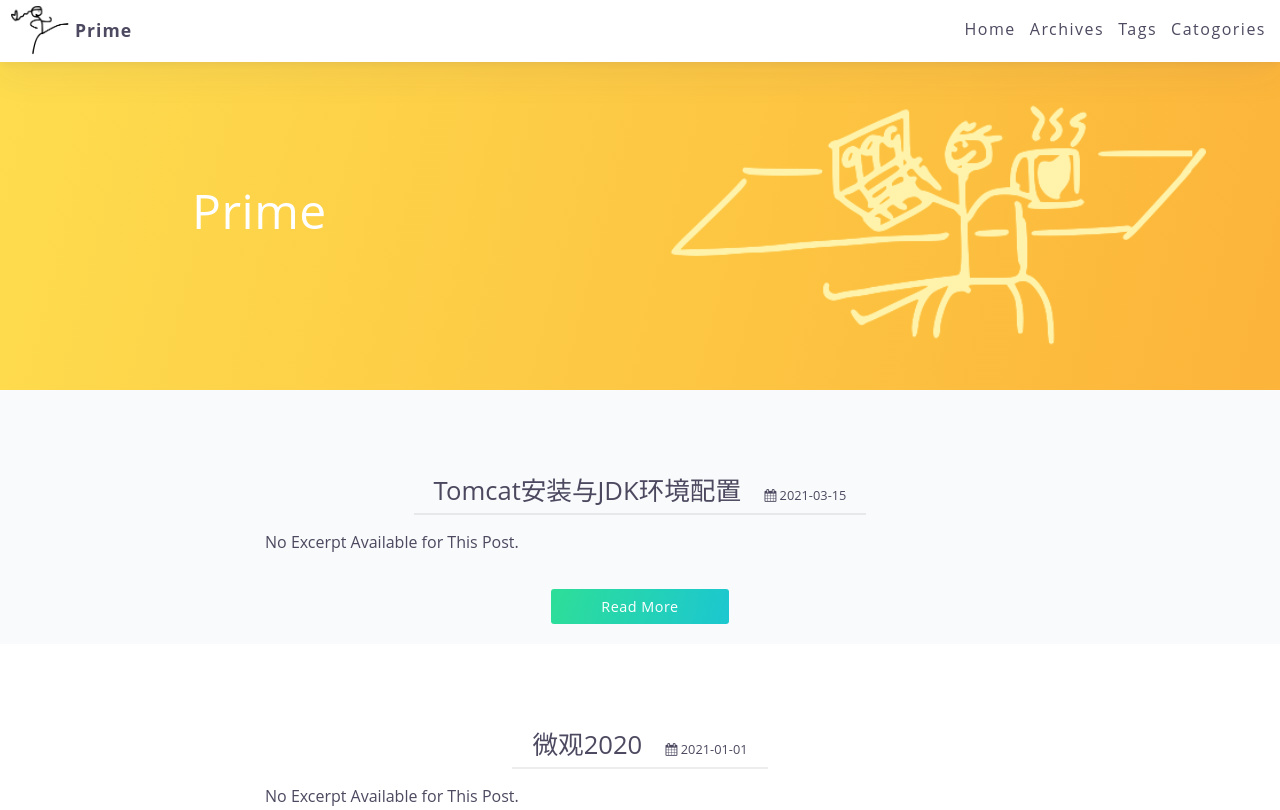
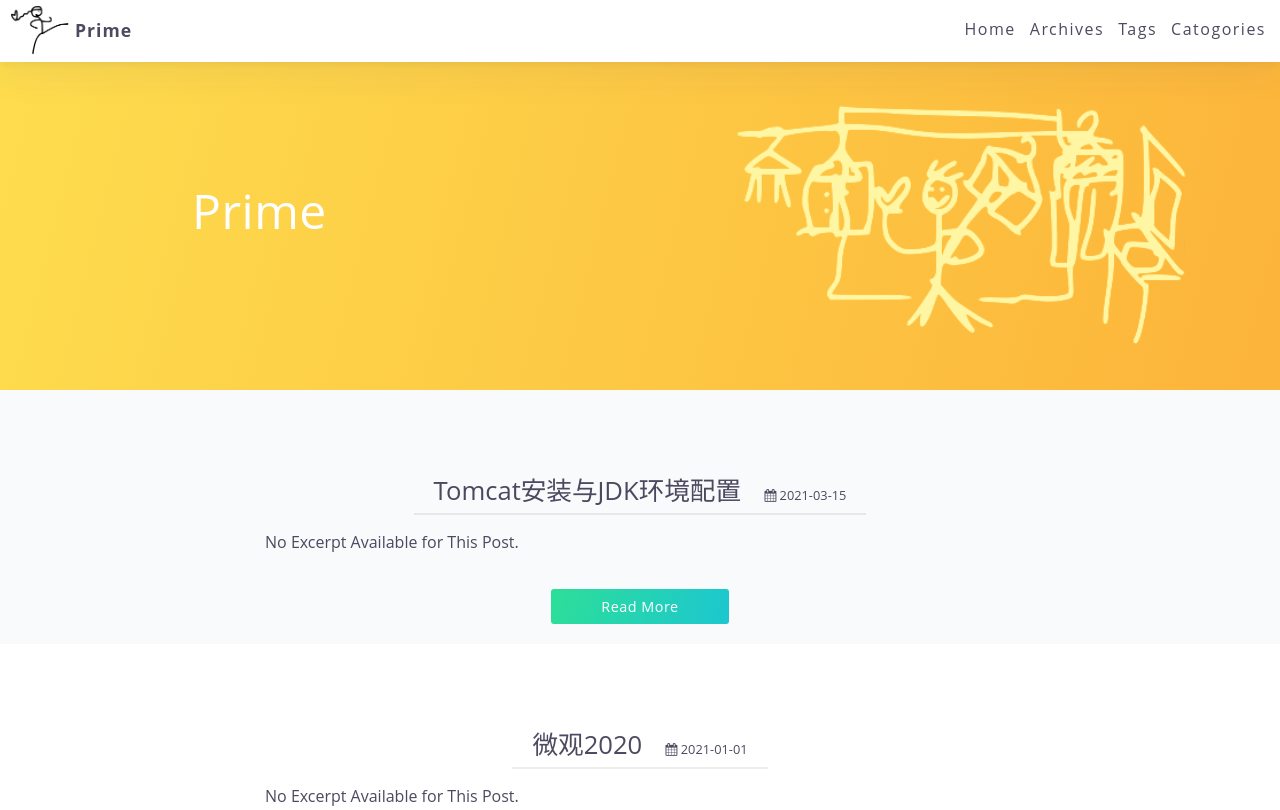
Before and after one commit to prime234/prime234.github.io, a plain HTML site: page index.html in a window 1280 px wide. Shown: the top 810 px of the page. Drawn offline with Linux system fonts and the light colour scheme; some packages are replaced by stand-ins of ours; a script that the page names is missing.

Commit message:
Site updated: 2021-03-16 01:27:43

```diff
--- a/compass/stylesheets/screen.css
+++ b/compass/stylesheets/screen.css
@@ -492,7 +492,7 @@ a.nav-list-item:hover {
 /* line 16, ../sass/layout/_header.scss */
 #banner-wrapper {
   visibility: hidden;
-  background-image: url("/compass/imgs/aLaptopWithDrink.png");
+  background-image: url("/compass/imgs/fHangingClothes.png");
   background-repeat: no-repeat;
   -moz-background-size: auto 250px;
   -o-background-size: auto 250px;
```
